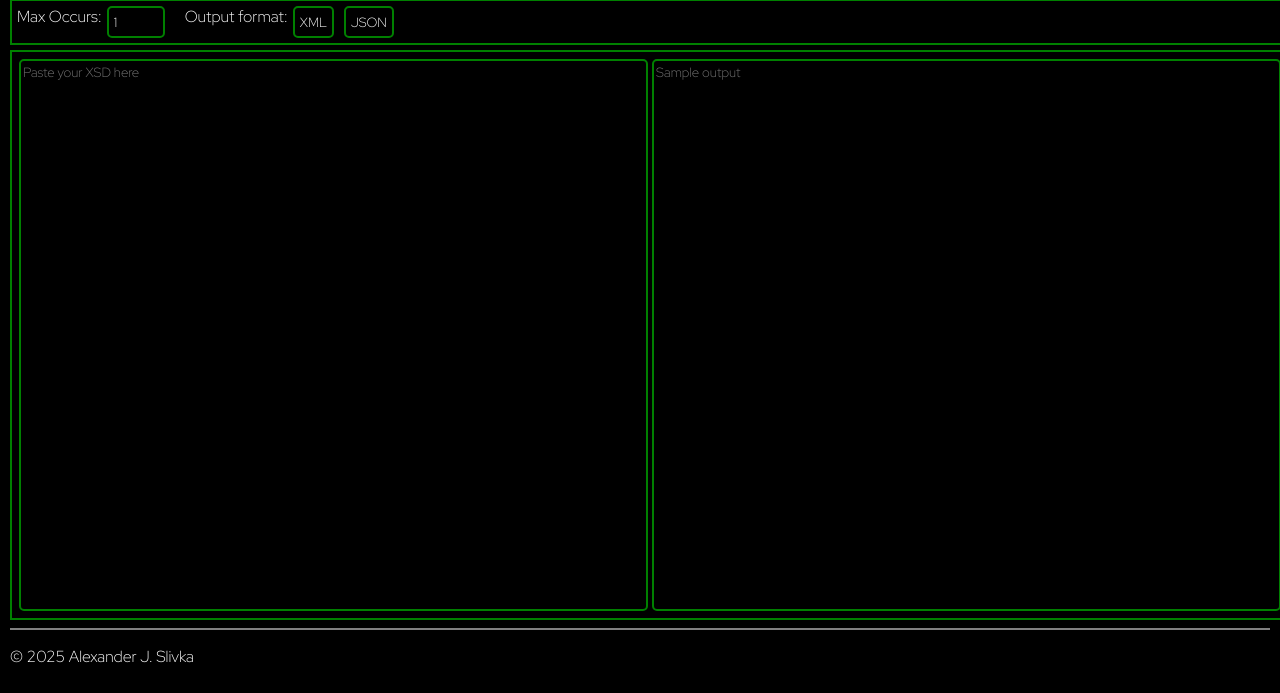
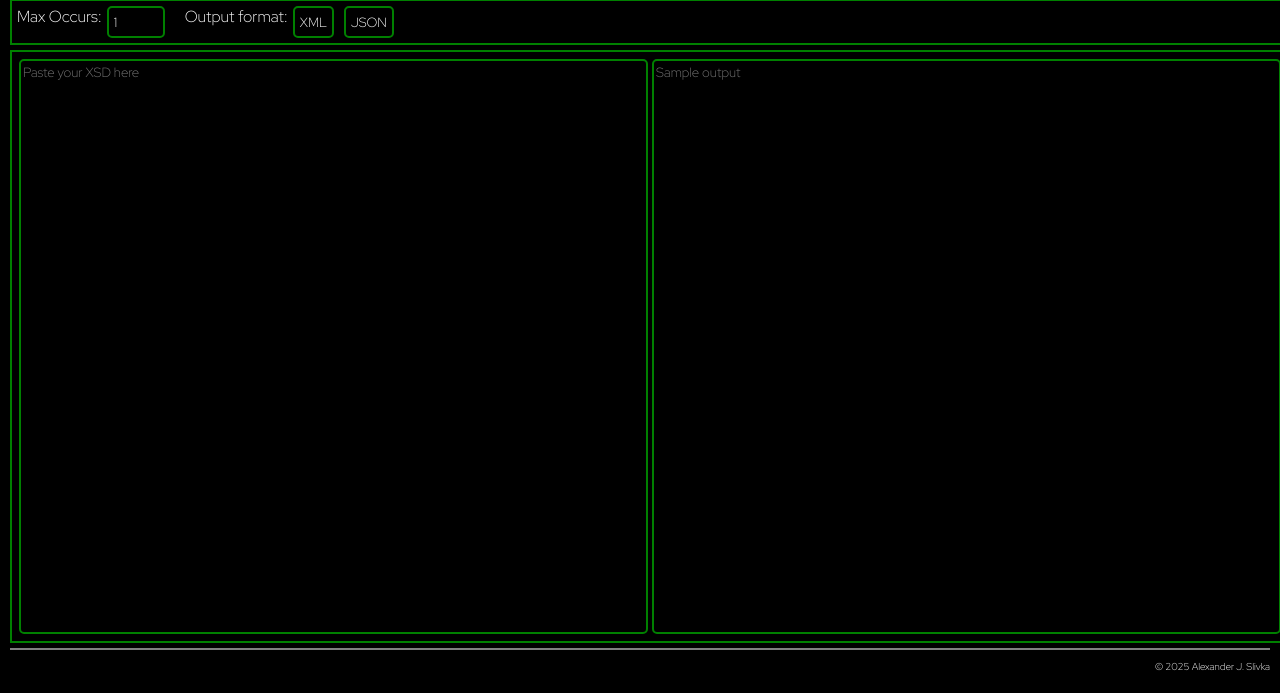
Before and after one commit to slivka2007/xsd-converter, a Flask app: page / in a window 1280 px wide. Shown: the part 107-800 px from the top of the page. Run offline with Flask 3, Linux system fonts and the light colour scheme.

Commit message:
css updates

```diff
--- a/src/api/static/style.css
+++ b/src/api/static/style.css
@@ -101,3 +101,9 @@
   font-weight: 800;
   caret-color: black; /* Black cursor when focused, to match the text color */
 }
+
+footer {
+  text-align: right;
+  flex-shrink: 0; /* Prevent footer from shrinking */
+  font-size: 10px;
+}
```
